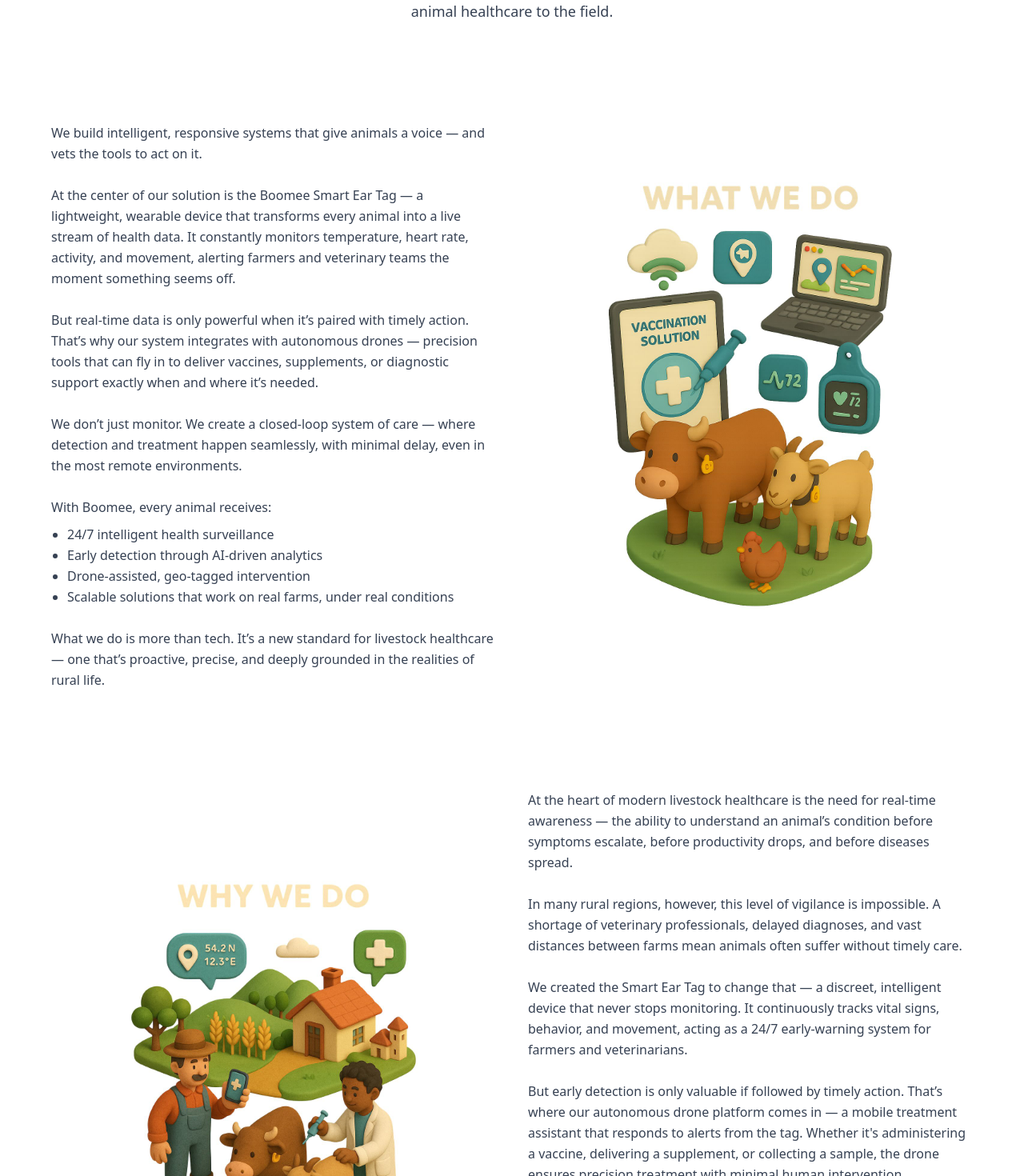
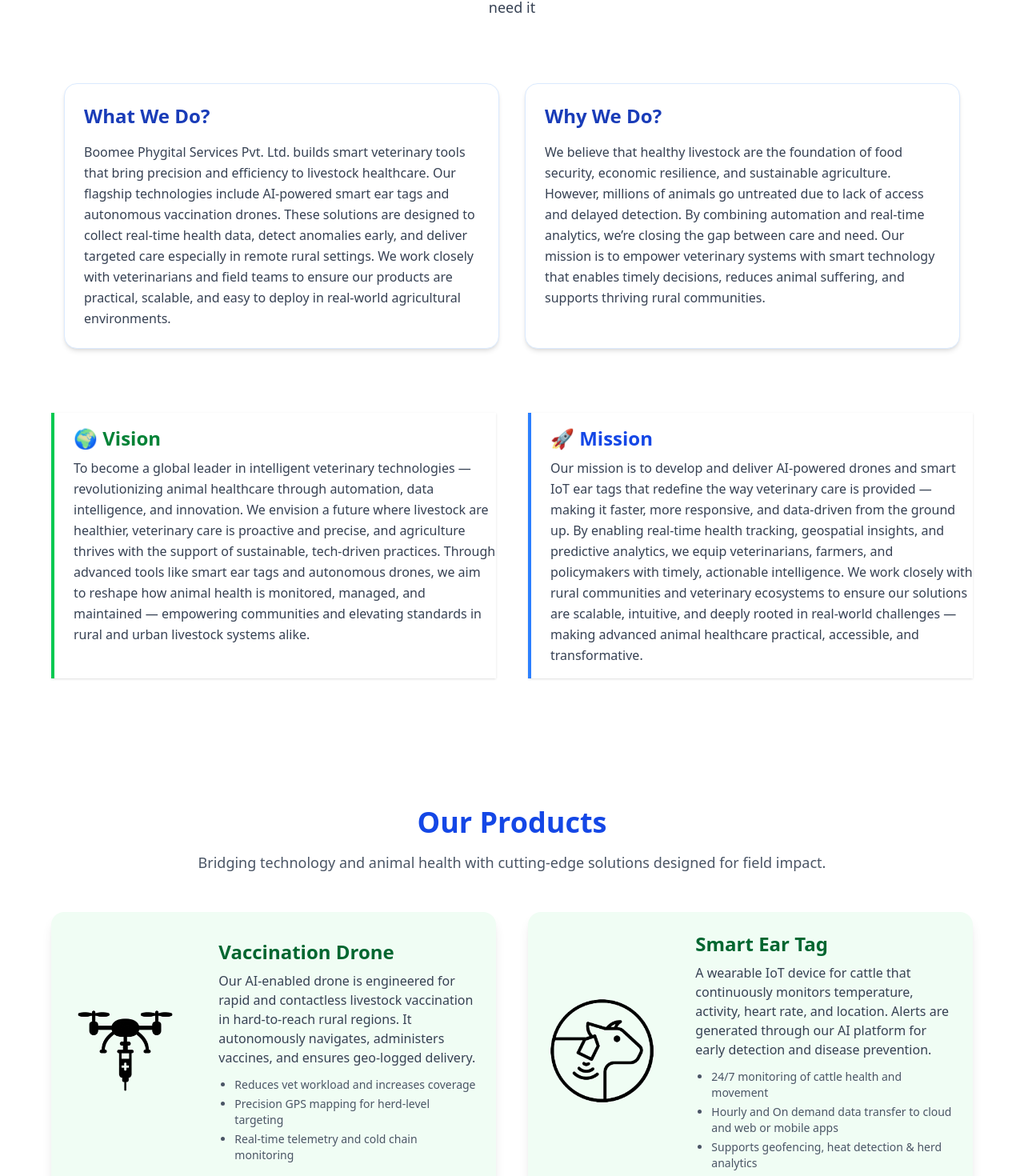
Before and after one commit to annmariya-boomee/boomee-website, a Next.js app in the folder boomee/: page / in a window 1280 px wide. Shown: the part 1258-2728 px from the top of the page at 80% size. Built offline with nearby package versions, Linux system fonts and the light colour scheme.

Commit message:
Initial commit with updated boomee folder

```diff
--- a/boomee/app/page.tsx
+++ b/boomee/app/page.tsx
@@ -68,7 +68,7 @@
             Using technology to revolutionize animal husbandry – proudly incubated under TANUVAS.
           </p>
 
-          <div className="mt-8 flex flex-col md:flex-row gap-4">
+          {/* <div className="mt-8 flex flex-col md:flex-row gap-4">
             <a
               href="#what"
               className="bg-blue-600 hover:bg-blue-700 text-white px-6 py-3 rounded-lg font-medium transition"
@@ -81,7 +81,7 @@
             >
               Why we do?
             </a>
-          </div>
+          </div> */}
         </div>
       </section>
 
@@ -118,12 +118,12 @@
     <div className="text-center">
       <h2 className="text-4xl font-bold text-blue-700 mb-4">About Us</h2>
       <p className="text-lg leading-relaxed max-w-4xl mx-auto text-gray-700">
-        <strong className="text-blue-800">Boomee Phygital Services Pvt. Ltd.</strong> is a next-generation veterinary technology company incubated at TANUVAS, Chennai. We are on a mission to transform livestock healthcare through intelligent automation and real-time data.
-        <br /><br />
-        At the intersection of agriculture, AI, and animal science, our solutions are built to solve the toughest challenges in rural veterinary care — from limited manpower and disease outbreaks to inaccessible terrains.
-        <br /><br />
-        Our flagship innovations — drone-based livestock treatment systems and smart IoT ear tags — help farmers, veterinarians, and policymakers make faster, smarter, and more informed decisions. Whether it’s diagnosing illness, delivering precision vaccines, or analyzing herd behavior, Boomee brings the future of animal healthcare to the field.
-      </p>
+  <strong className="text-blue-800">Boomee Phygital Services Pvt. Ltd.</strong> is a next-generation veterinary technology company incubated at TANUVAS, Chennai. We are dedicated to transforming livestock healthcare through the integration of AI, IoT, and autonomous systems. Our work addresses some of the most pressing challenges in rural veterinary services limited manpower, delayed disease detection, and difficult terrain by providing intelligent, responsive solutions that operate at the field level. </p>
+
+<p className="text-lg leading-relaxed max-w-4xl mx-auto text-gray-700 mt-6">
+  At the core of our innovation are smart IoT ear tags for continuous animal health monitoring and drone-assisted treatment systems that deliver timely interventions such as vaccinations and supplements. Together, these tools enable early warning, geo-tracking, and actionable insights for farmers, veterinarians, and policymakers. Our mission is to make veterinary care smarter, faster, and accessible empowering those who care for animals with the technology they need, exactly when and where they need it
+</p>
+
     </div>
 
     {/* Image Below About Section
@@ -136,66 +136,24 @@
     </div> */}
 
 
-    {/* What We Do */}
-<div id= 'what'className="grid md:grid-cols-2 gap-10 items-center">
-  <div className="bg-white rounded-xl">
-    <h3 className="text-2xl font-semibold text-white mb-3">What We Do</h3>
+   <div className="grid md:grid-cols-2 gap-8 mt-12 max-w-6xl mx-auto px-4">
+  {/* What We Do */}
+  <div className="bg-white shadow-md rounded-2xl p-6 border border-blue-100">
+    <h3 className="text-2xl font-semibold text-blue-800 mb-4">What We Do?</h3>
     <p className="text-gray-700 text-base leading-relaxed">
-      We build intelligent, responsive systems that give animals a voice — and vets the tools to act on it.
-      <br /><br />
-      At the center of our solution is the Boomee Smart Ear Tag — a lightweight, wearable device that transforms every animal into a live stream of health data. It constantly monitors temperature, heart rate, activity, and movement, alerting farmers and veterinary teams the moment something seems off.
-      <br /><br />
-      But real-time data is only powerful when it’s paired with timely action. That’s why our system integrates with autonomous drones — precision tools that can fly in to deliver vaccines, supplements, or diagnostic support exactly when and where it’s needed.
-      <br /><br />
-      We don’t just monitor.
-      We create a closed-loop system of care — where detection and treatment happen seamlessly, with minimal delay, even in the most remote environments.
-      <br /><br />
-      With Boomee, every animal receives:
-      <ul className="list-disc pl-5 mt-2">
-        <li>24/7 intelligent health surveillance</li>
-        <li>Early detection through AI-driven analytics</li>
-        <li>Drone-assisted, geo-tagged intervention</li>
-        <li>Scalable solutions that work on real farms, under real conditions</li>
-      </ul>
-      <br />
-      What we do is more than tech.
-      It’s a new standard for livestock healthcare — one that’s proactive, precise, and deeply grounded in the realities of rural life.
+      Boomee Phygital Services Pvt. Ltd. builds smart veterinary tools that bring precision and efficiency to livestock healthcare. Our flagship technologies include AI-powered smart ear tags and autonomous vaccination drones. These solutions are designed to collect real-time health data, detect anomalies early, and deliver targeted care especially in remote rural settings. We work closely with veterinarians and field teams to ensure our products are practical, scalable, and easy to deploy in real-world agricultural environments.
     </p>
   </div>
-  <div className="w-full h-full flex justify-center">
-    <img src="/images/what2.jpeg" alt="What We Do" className="rounded-xl  w-full max-w-sm object-contain" />
+
+  {/* Why We Do */}
+  <div className="bg-white shadow-md rounded-2xl p-6 border border-blue-100">
+    <h3 className="text-2xl font-semibold text-blue-800 mb-4">Why We Do?</h3>
+    <p className="text-gray-700 text-base leading-relaxed">
+      We believe that healthy livestock are the foundation of food security, economic resilience, and sustainable agriculture. However, millions of animals go untreated due to lack of access and delayed detection. By combining automation and real-time analytics, we’re closing the gap between care and need. Our mission is to empower veterinary systems with smart technology that enables timely decisions, reduces animal suffering, and supports thriving rural communities.
+    </p>
   </div>
 </div>
 
-{/* Why We Do */}
-<div id='why' className="grid md:grid-cols-2 gap-10 items-center">
-  <div className="w-full h-full flex justify-center">
-    <img src="/images/why2.jpeg" alt="Why We Do" className="rounded-xl w-full max-w-sm object-contain" />
-  </div>
-  <div className="bg-white rounded-xl ">
-    <h3 className="text-2xl font-semibold text-white mb-3">Why We Do</h3>
-    <p className="text-gray-700 text-base leading-relaxed">
-      At the heart of modern livestock healthcare is the need for real-time awareness — the ability to understand an animal’s condition before symptoms escalate, before productivity drops, and before diseases spread.
-      <br /><br />
-      In many rural regions, however, this level of vigilance is impossible. A shortage of veterinary professionals, delayed diagnoses, and vast distances between farms mean animals often suffer without timely care.
-      <br /><br />
-      We created the Smart Ear Tag to change that — a discreet, intelligent device that never stops monitoring. It continuously tracks vital signs, behavior, and movement, acting as a 24/7 early-warning system for farmers and veterinarians.
-      <br /><br />
-      But early detection is only valuable if followed by timely action. That’s where our autonomous drone platform comes in — a mobile treatment assistant that responds to alerts from the tag. Whether it's administering a vaccine, delivering a supplement, or collecting a sample, the drone ensures precision treatment with minimal human intervention.
-      <br /><br />
-      Because in the future we’re building:
-      <ul className="list-disc pl-5 mt-2">
-        <li>The ear tag is the brain, detecting and deciding</li>
-        <li>The drone is the hand, delivering care where it’s needed</li>
-        <li>The vet is the guide, supported by data, not burdened by logistics</li>
-      </ul>
-      <br />
-      We do this because we believe that technology should empower rural communities, not replace them.
-      <br />
-      And because livestock health is not just an agricultural issue — it’s a public health priority, a livelihood protector, and a food security foundation.
-    </p>
-  </div>
-</div>
 
 
     {/* Vision & Mission */}
@@ -278,14 +236,14 @@
         </div>
       </div>
     </div>
-    {/* Image Below About Section */}
+    {/* Image Below About Section
     <div className="flex justify-center mt-10">
       <img
         src="/images/image.jpeg" // change this path to your actual image file
         alt="About Boomee"
         className="w-full max-w-3xl rounded-lg object-cover"
       />
-    </div>
+    </div> */}
   </div>
 </section>
 
```
